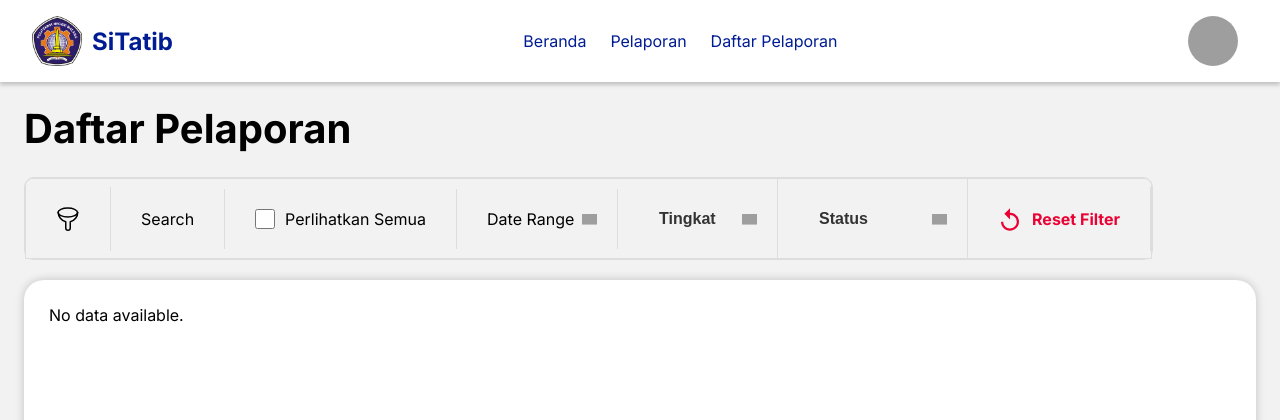
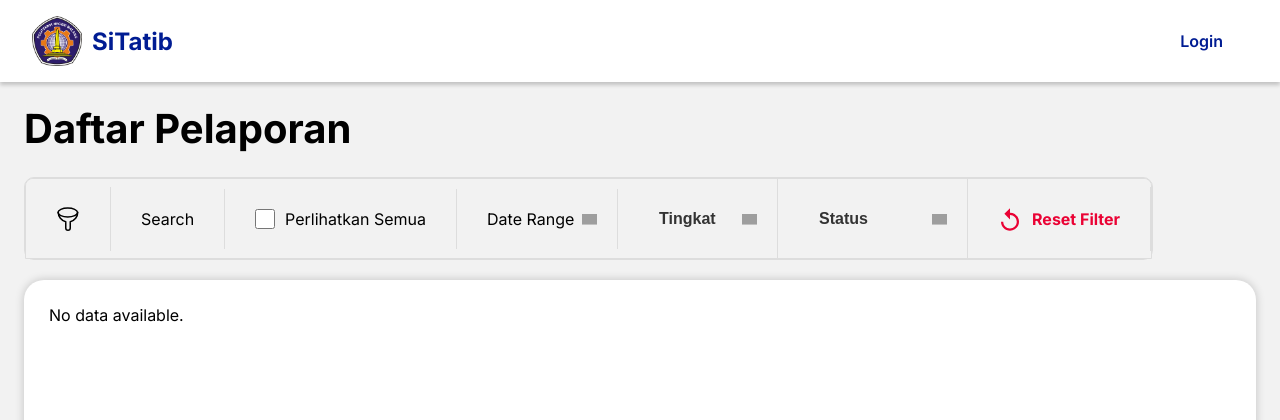
Before and after one commit to tjahjoe/kelompok-xycacyv_Sistem-Tata-Tertib, a PHP site: page /daftar-pelaporan.php in a window 1280 px wide. Shown: the top 420 px of the page. Run offline with PHP 8.4, Linux system fonts and the light colour scheme; some libraries are stand-ins or nearby versions; grey boxes are pictures that could not be loaded.

Commit message:
add logout feature & add menu validation on navbar

```diff
--- a/app/controllers/Logout.php
+++ b/app/controllers/Logout.php
@@ -1,4 +1,5 @@
 <?php
 require_once __DIR__ . "/check.php";
 logout();
+header("Location: ../../public/login.php");
 ?>
--- a/app/views/components/navbar.php
+++ b/app/views/components/navbar.php
@@ -1,5 +1,6 @@
 <?php
 require_once __DIR__ . "../../../controllers/getData.php";
+require_once __DIR__ . "../../../controllers/check.php";
 
 function Navbar($isOtherPage) {
     $data = dataUser();
@@ -8,11 +9,13 @@
     <header>
         <nav class="navbar <?php echo $isOtherPage ? "navbar-other": "" ?>" id="navbar">
             <!-- Hamburger Menu Icon -->
+            <?php if($data && in_array($data['role'], ['dosen', 'dpa', 'kps', 'sekjur', 'admin'])){?>
             <div class="hamburger" id="hamburger">
                 <div></div>
                 <div></div>
                 <div></div>
             </div>
+            <?php }?>
             <div class="logo">
                 <img
                     src="../assets/images/Logo_Politeknik_Negeri_Malang.png"
@@ -21,23 +24,34 @@
                 />
                 <p>SiTatib</p>
             </div>
+
             <div class="menu" id="menu">
+            <?php if($data && in_array(trim($data['role']), ['dosen', 'dpa', 'kps', 'sekjur', 'admin'])){?>
                 <a href="./">Beranda</a>
                 <a href="./pelaporan.php">Pelaporan</a>
                 <a href="./daftar-pelaporan.php">Daftar Pelaporan</a>
+            <?php }?>
             </div>
+
+            <?php if(isLogin()){?>
             <a href="profile-user.php" class="profile" id="profile">
+                <?php $photoProfile =  $data['foto_diri'] ? '../assets/images/'.$data['foto_diri'] : "https://i.pinimg.com/474x/aa/d3/d6/aad3d691d8d8592bb8dd240de636f6a9.jpg";?>
                 <img
                     class="img-profile"
-                    src="https://i.pinimg.com/474x/aa/d3/d6/aad3d691d8d8592bb8dd240de636f6a9.jpg"
+                    src="<?php echo $photoProfile?>"
                     alt=""
                     width="50px"
                 />
                 <span class="profile-text">
-                    <p class="profile-username"><?php echo $data['nama_admin']?></p>
+                    <p class="profile-username"><?php echo $data['nama']?></p>
                     <p class="role-user capitalize-text"><?php echo $data['role']?></p>
                 </span>
             </a>
+            <?php }else{?>
+                <a href="login.php" class="btn btn-white">
+                    Login
+                </a>
+            <?php }?>
         </nav>
     </header>
 <?php
--- a/app/views/components/sidebar.php
+++ b/app/views/components/sidebar.php
@@ -2,5 +2,5 @@
   <a href="#profile-user" class="tab-link active">Profil Saya</a>
   <a href="#riwayat-pelanggaran" class="tab-link">Riwayat Pelanggaran</a>
   <a href="#riwayat-pelaporan" class="tab-link">Riwayat Pelaporan</a>
-  <a href="#keluar-akun" class="tab-link">Keluar Akun</a>
+  <a href="./../app/controllers/Logout.php" class="tab-link logout-btn">Keluar Akun</a>
 </div>
--- a/assets/css/style.css
+++ b/assets/css/style.css
@@ -405,7 +405,7 @@
 .btn {
   display: block;
   width: max-content;
-  padding: 15px 25px;
+  padding: 10px 25px;
   border-radius: 7px;
   outline: none;
   border: 0;
@@ -437,6 +437,11 @@
 .btn-primary {
   color: #fff;
   background-color: var(--primary-color);
+}
+
+.btn-white{
+  color: var(--primary-color);
+  background-color: #fff;
 }
 
 .btn-gray{
--- a/assets/js/script.js
+++ b/assets/js/script.js
@@ -58,11 +58,16 @@
 
 const switchTab = () => {
   const tabLink = document.querySelectorAll('.tab-link');
+  const logoutBtn = document.querySelectorAll('.logout-btn');
   const tabContent = document.querySelectorAll('.tab-content');
 
-  if (tabLink && tabContent) {
+  if (tabLink && tabContent && logoutBtn) {
     tabLink.forEach(link => {
       link.addEventListener('click', function(event) {
+        if (Array.from(logoutBtn).includes(event.target)) {
+          return; // Jika yang diklik adalah logout button, jangan jalankan event
+        }
+
         event.preventDefault();
         // delete semua class active pada class tab-link
         tabLink.forEach(tab => tab.classList.remove('active'));
```
Also changed, not shown: assets/images/foto.jpg (added), assets/uploads/50.jpg (added).
